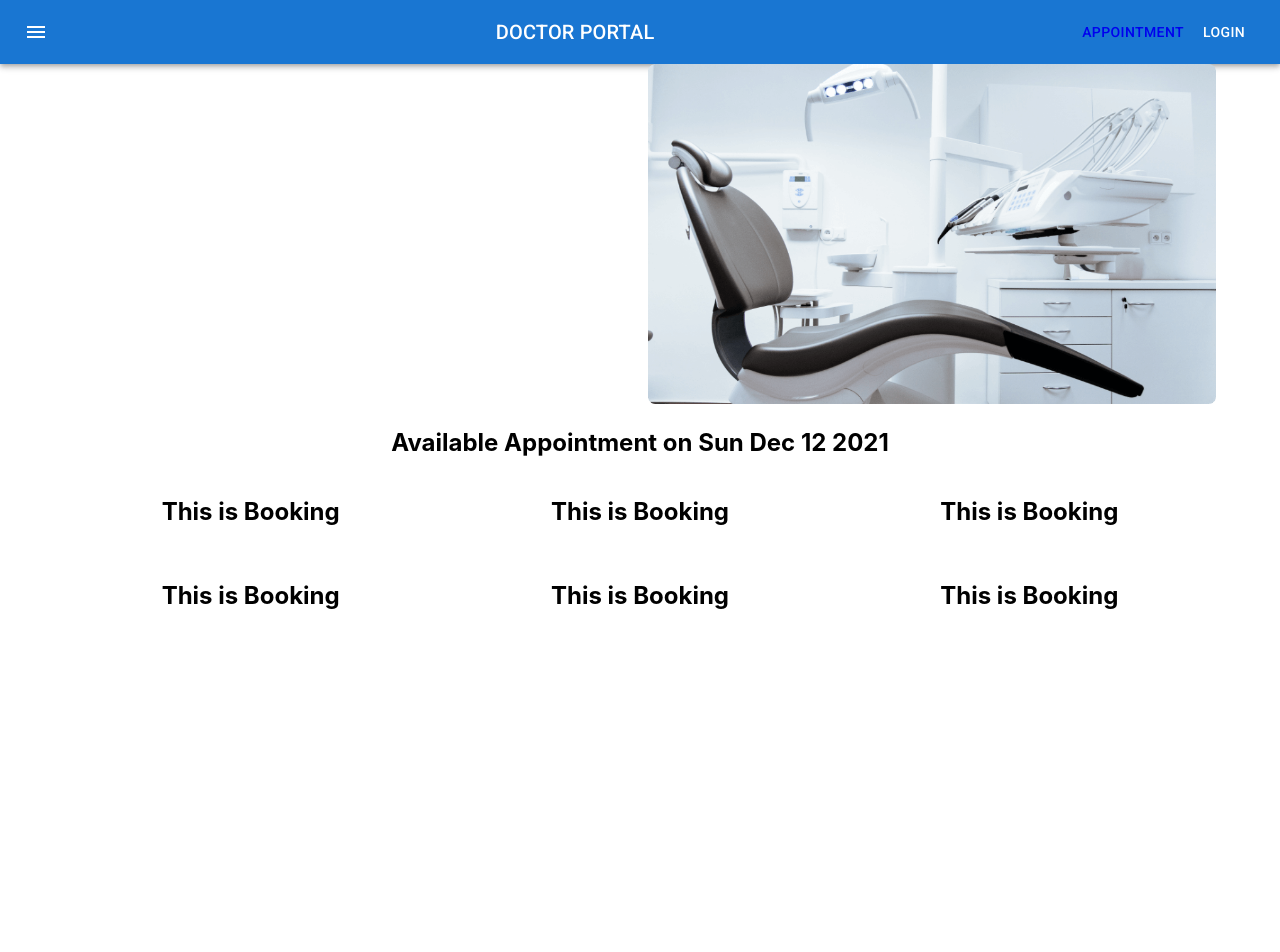
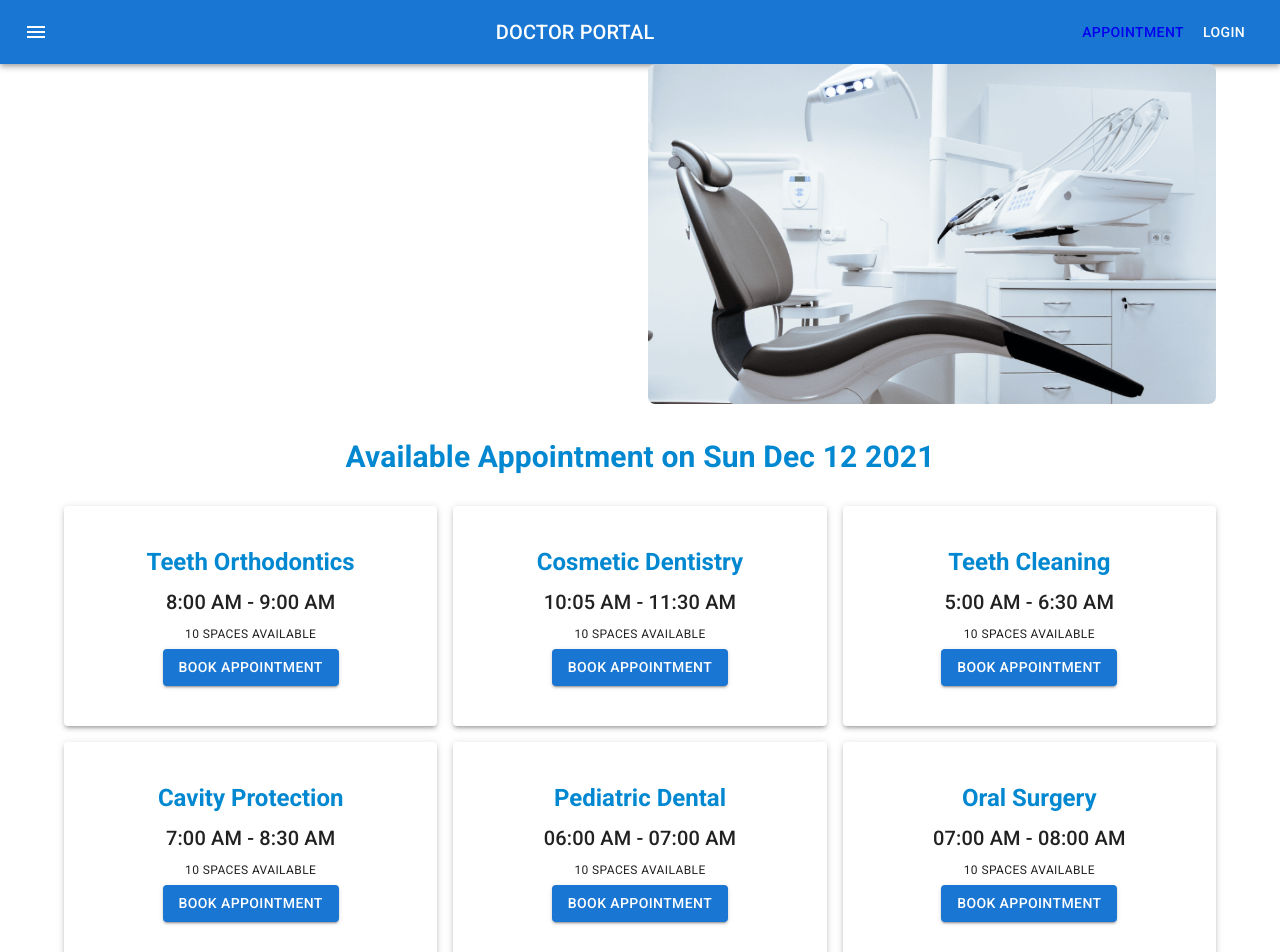
Before and after one commit to rimonhossain12/doctor-portal-client-2, a React (Create React App) app: page /appointment in a window 1280 px wide. Shown: the top 952 px of the page. Before the commit the page ends 800 px from the top, so only its background shows below. Built offline with nearby package versions, Linux system fonts and the light colour scheme.

Commit message:
Booking modal added

```diff
--- a/src/Pages/Appointment/AvailableAppointments/AvailableAppointments.js
+++ b/src/Pages/Appointment/AvailableAppointments/AvailableAppointments.js
@@ -1,4 +1,4 @@
-import { Container, Grid } from '@mui/material';
+import { Container, Grid, Typography } from '@mui/material';
 import React from 'react';
 import Booking from '../Booking/Booking';
 
@@ -7,37 +7,37 @@
     {
         id: 1,
         name: "Teeth Orthodontics",
-        data: "8:00 AM - 9:00 AM",
+        date: "8:00 AM - 9:00 AM",
         space: 10
     },
     {
         id: 2,
         name: "Cosmetic Dentistry",
-        data: "10:05 AM - 11:30 AM",
+        date: "10:05 AM - 11:30 AM",
         space: 10
     },
     {
         id: 3,
         name: "Teeth Cleaning",
-        data: "5:00 AM - 6:30 AM",
+        date: "5:00 AM - 6:30 AM",
         space: 10
     },
     {
         id: 4,
         name: "Cavity Protection",
-        data: "7:00 AM - 8:30 AM",
+        date: "7:00 AM - 8:30 AM",
         space: 10
     },
     {
         id: 5,
         name: "Pediatric Dental",
-        data: "06:00 AM - 07:00 AM",
+        date: "06:00 AM - 07:00 AM",
         space: 10
     },
     {
         id: 6,
         name: "Oral Surgery",
-        data: "07:00 AM - 08:00 AM",
+        date: "07:00 AM - 08:00 AM",
         space: 10
     },
 ]
@@ -45,7 +45,10 @@
 const AvailableAppointments = ({ date }) => {
     return (
         <Container>
-            <h2>Available Appointment on {date.toDateString()}</h2>
+            <Typography variant="h6" sx={{ color: 'info.main',mb:2 }}>
+                <h2>Available Appointment on {date.toDateString()}</h2>
+            </Typography>
+
             <Grid container spacing={2}>
                 {
                     bookings.map(booking => <Booking
--- a/src/Pages/Appointment/Booking/Booking.js
+++ b/src/Pages/Appointment/Booking/Booking.js
@@ -1,12 +1,41 @@
-import { Grid } from '@mui/material';
+import { Button, Grid, Typography } from '@mui/material';
 import React from 'react';
+import Paper from '@mui/material/Paper';
+import BookingModal from '../BookingModal/BookingModal';
 
-const Booking = ({booking}) => {
-    const {name,date,space} = booking;
+
+const Booking = ({ booking }) => {
+    const { name, date, space } = booking;
+    const [openBooking, setBookingOpen] = React.useState(false);
+    const handleBookingOpen = () => {
+        setBookingOpen(true);
+    };
+    const handleBookingClose = () => {
+        setBookingOpen(false);
+    };
+
     return (
-        <Grid item xs={12} sm={6} md={4}>
-            <h2>This is Booking</h2>
-        </Grid>
+        <>
+            <Grid item xs={12} sm={6} md={4}>
+                <Paper sx={{ py: 5 }} elevation={3}>
+                    <Typography sx={{ color: 'info.main', fontWeight: 600 }} variant="h5" gutterBottom component="div">
+                        {name}
+                    </Typography>
+                    <Typography variant="h6" gutterBottom component="div">
+                        {date}
+                    </Typography>
+                    <Typography variant="caption" display="block" gutterBottom>
+                        {space} SPACES AVAILABLE
+                    </Typography>
+                    <Button onClick={handleBookingOpen} variant="contained">BOOK APPOINTMENT</Button>
+                </Paper>
+            </Grid>
+            <BookingModal
+                booking={booking}
+                handleBookingClose={handleBookingClose}
+                openBooking={openBooking}
+            ></BookingModal>
+        </>
     );
 };
 
--- /dev/null
+++ b/src/Pages/Appointment/BookingModal/BookingModal.js
@@ -0,0 +1,43 @@
+import React from 'react';
+import Box from '@mui/material/Box';
+import Modal from '@mui/material/Modal';
+import Button from '@mui/material/Button';
+import { Typography } from '@mui/material';
+
+const style = {
+    position: 'absolute',
+    top: '50%',
+    left: '50%',
+    transform: 'translate(-50%, -50%)',
+    width: 400,
+    bgcolor: 'background.paper',
+    border: '2px solid #000',
+    boxShadow: 24,
+    pt: 2,
+    px: 4,
+    pb: 3,
+};
+
+const BookingModal = ({ openBooking, handleBookingClose,booking}) => {
+    const {name,date} = booking;
+
+    return (
+        <Modal
+            open={openBooking}
+            onClose={handleBookingClose}
+            aria-labelledby="modal-modal-title"
+            aria-describedby="modal-modal-description"
+        >
+            <Box sx={style}>
+                <Typography id="modal-modal-title" variant="h6" component="h2">
+                    {name}
+                </Typography>
+                <Typography id="modal-modal-description" sx={{ mt: 2 }}>
+                   {date}
+                </Typography>
+            </Box>
+        </Modal>
+    );
+};
+
+export default BookingModal;
```
